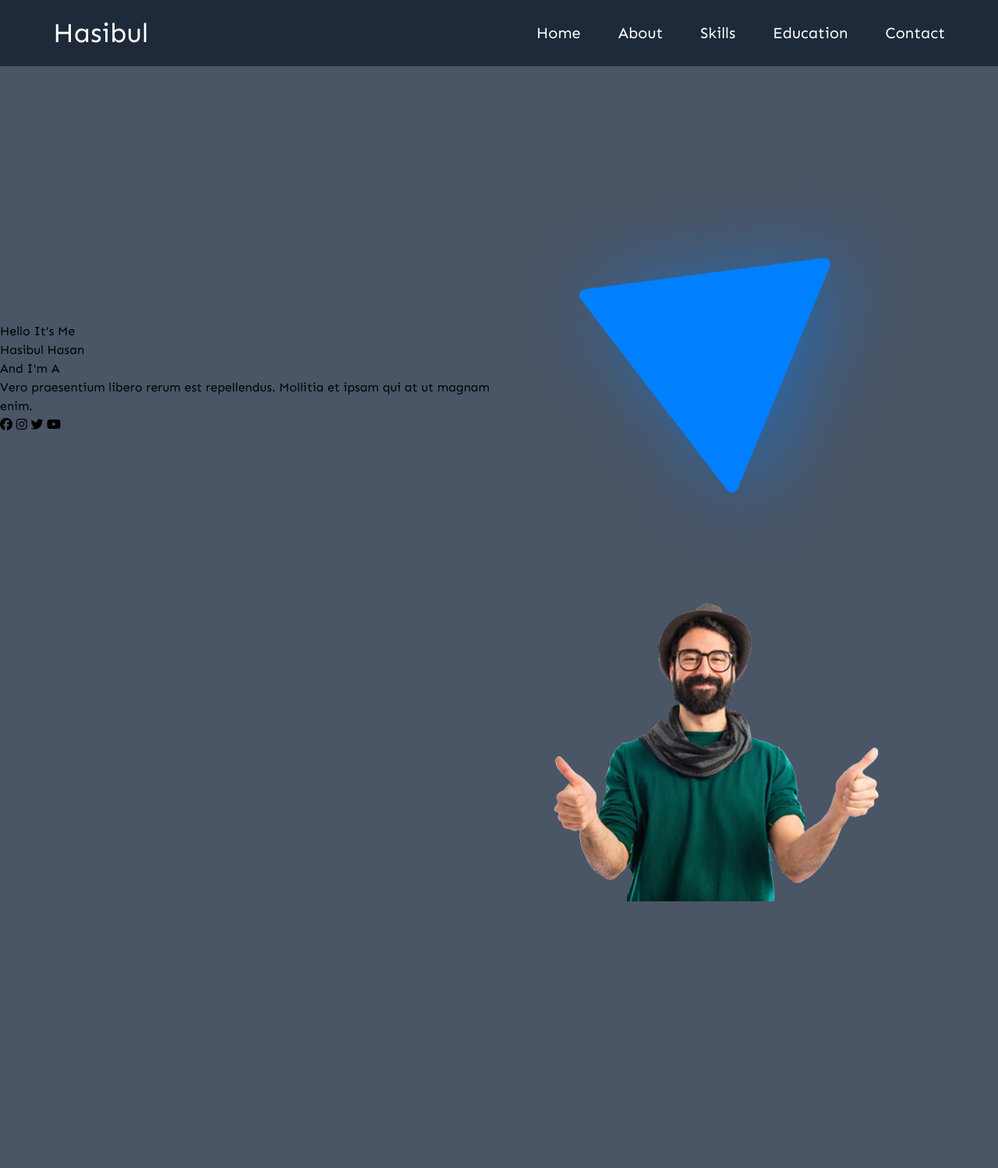
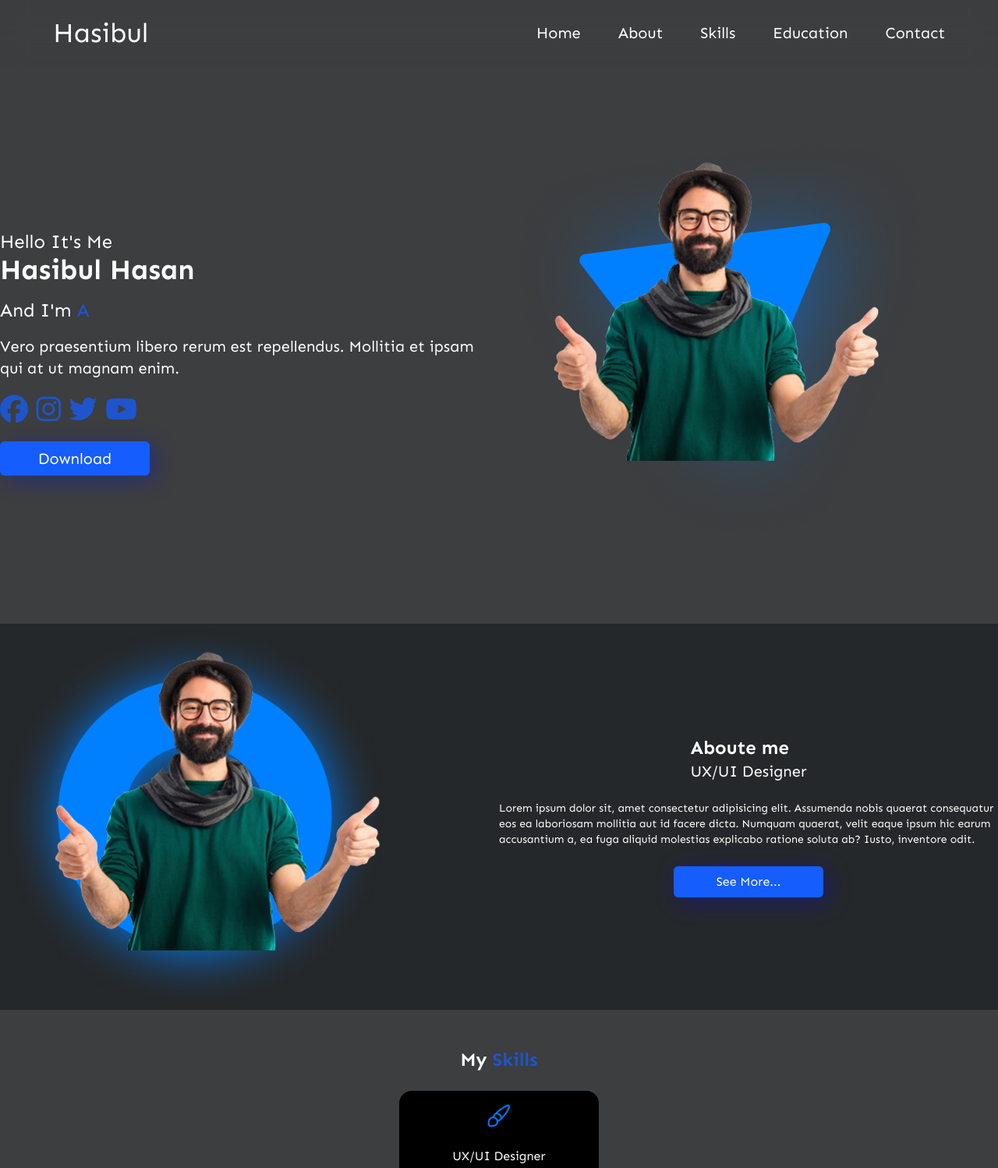
Before and after one commit to mdshanto705670823/portfoliowithtailwind1, a plain HTML site: page index.html in a window 1280 px wide. Shown: the top 1498 px of the page at 78% size. Before the commit the page ends 1156 px from the top, so only its background shows below. Drawn offline with nearby package versions, Linux system fonts and the light colour scheme.

Commit message:
portfolio 2nd commit

```diff
--- a/index.html
+++ b/index.html
@@ -21,11 +21,13 @@
       }
     </style>
   </head>
-  <body class="bg-gray-600">
+  <body class="bg-[#3c3e3f] text-white">
     <header class="relative">
-      <nav class="navbar bg-gray-800 p-4">
+      <nav
+        class="navbar fixed w-full backdrop-blur-lg z-100 top-0 bg-transparent p-4"
+      >
         <div
-          class="container nav text-white sticky top-0 flex flex-col md:flex-row justify-between items-center mx-auto w-11/12"
+          class="container nav text-white flex flex-col md:flex-row justify-between items-center mx-auto w-11/12"
         >
           <span class="logo text-[35px]"> Hasibul </span>
           <div class="nav-item hidden md:flex md:gap-12 text-[20px]">
@@ -38,29 +40,92 @@
         </div>
       </nav>
     </header>
-    <section class="grid grid-cols-1 md:grid-cols-2 items-center min-h-screen">
-      <div class="hero-text">
-        <h1>Hello It's Me</h1>
-        <h1>Hasibul Hasan</h1>
-        <p>
+
+    <section
+      class="container mx-auto grid grid-cols-1 pt-20 md:grid-cols-2 items-center justify-between min-h-screen"
+    >
+      <div
+        class="hero-text mt-6 flex flex-col items-center md:items-start justify-center gap-5 text-xl"
+      >
+        <div class="flex flex-col justify-center gap-4">
+          <div>
+            <h1 class="text-2xl">Hello It's Me</h1>
+            <h1 class="text-4xl font-bold">Hasibul Hasan</h1>
+          </div>
+          <p class="text-2xl text-start">
             And I'm
-          <span>A</span>
+            <span class="text-blue-600/75">A</span>
           </p>
           <p>
             Vero praesentium libero rerum est repellendus. Mollitia et ipsam qui
             at ut magnam enim.
           </p>
-        <div class="icons">
+        </div>
+        <div class="icons text-4xl text-blue-600/75">
           <i class="fa-brands fa-facebook"></i>
           <i class="fa-brands fa-instagram"></i>
           <i class="fa-brands fa-twitter"></i>
           <i class="fa-brands fa-youtube"></i>
         </div>
+        <button
+          class="px-6 py-2 w-48 shadow-lg bg-blue-600 [box-shadow:6px_6px_30px_rgba(0,0,255,0.3)] rounded-md"
+        >
+          Download
+        </button>
       </div>
       <div class="hero-image relative">
         <img src="assets/Polygon.png" alt="" />
-        <img class="absolute" src="assets/banner.png" alt="" />
+        <img class="absolute top-6 z-10" src="assets/banner.png" alt="" />
       </div>
+    </section>
+    <section class="middle-banner bg-[#25282A]">
+      <div
+        class="container mx-auto grid grid-cols-1 md:grid-cols-2 items-center justify-between"
+      >
+        <div class="relative">
+          <img class="absolute top-5" src="assets/banner.png" alt="" />
+          <img class="w-[500px]" src="assets/rouded.png" alt="" />
+        </div>
+        <div class="flex flex-col gap-6 items-center">
+          <div>
+            <h1 class="text-2xl font-bold">Aboute me</h1>
+            <h1 class="text-xl">UX/UI Designer</h1>
+          </div>
+          <h1 class="text-sm">
+            Lorem ipsum dolor sit, amet consectetur adipisicing elit. Assumenda
+            nobis quaerat consequatur eos ea laboriosam mollitia aut id facere
+            dicta. Numquam quaerat, velit eaque ipsum hic earum accusantium a,
+            ea fuga aliquid molestias explicabo ratione soluta ab? Iusto,
+            inventore odit.
+          </h1>
+          <button
+            class="px-6 py-2 w-48 shadow-lg bg-blue-600 [box-shadow:6px_6px_30px_rgba(0,0,255,0.3)] rounded-md"
+          >
+            See More...
+          </button>
+        </div>
+      </div>
+    </section>
+    <section class="skill-section">
+      <div class="container mx-auto flex flex-col justify-between items-center gap-6 pt-12">
+        <h1 class="text-2xl font-bold text-center">My <span class="text-blue-600/75">Skills</span></h1>
+        <div class="flex flex-col justify-center items-center bg-black gap-6 p-4 w-64 rounded-2xl">
+          <img class="w-8" src="assets/brush.png" alt="" />
+          <h1>UX/UI Designer</h1>
+          <p>
+            Lorem ipsum dolor sit amet consectetur adipisicing elit. Delectus
+            eligendi, nam dolorem optio repellendus
+          </p>
+          <button
+            class="px-6 py-2  shadow-lg bg-blue-600 [box-shadow:6px_6px_30px_rgba(0,0,255,0.3)] rounded-md"
+          >
+            See More...
+          </button>
+        </div>
+      </div>
+    </section>
+    <section class="bg-image">
+      <div class="bg-[url(/assets/Projects_bg.png)]"></div>
     </section>
   </body>
 </html>
```
Also changed, not shown: tailwind.config.js (added). Lines whose indentation alone changed are shown as unchanged.
